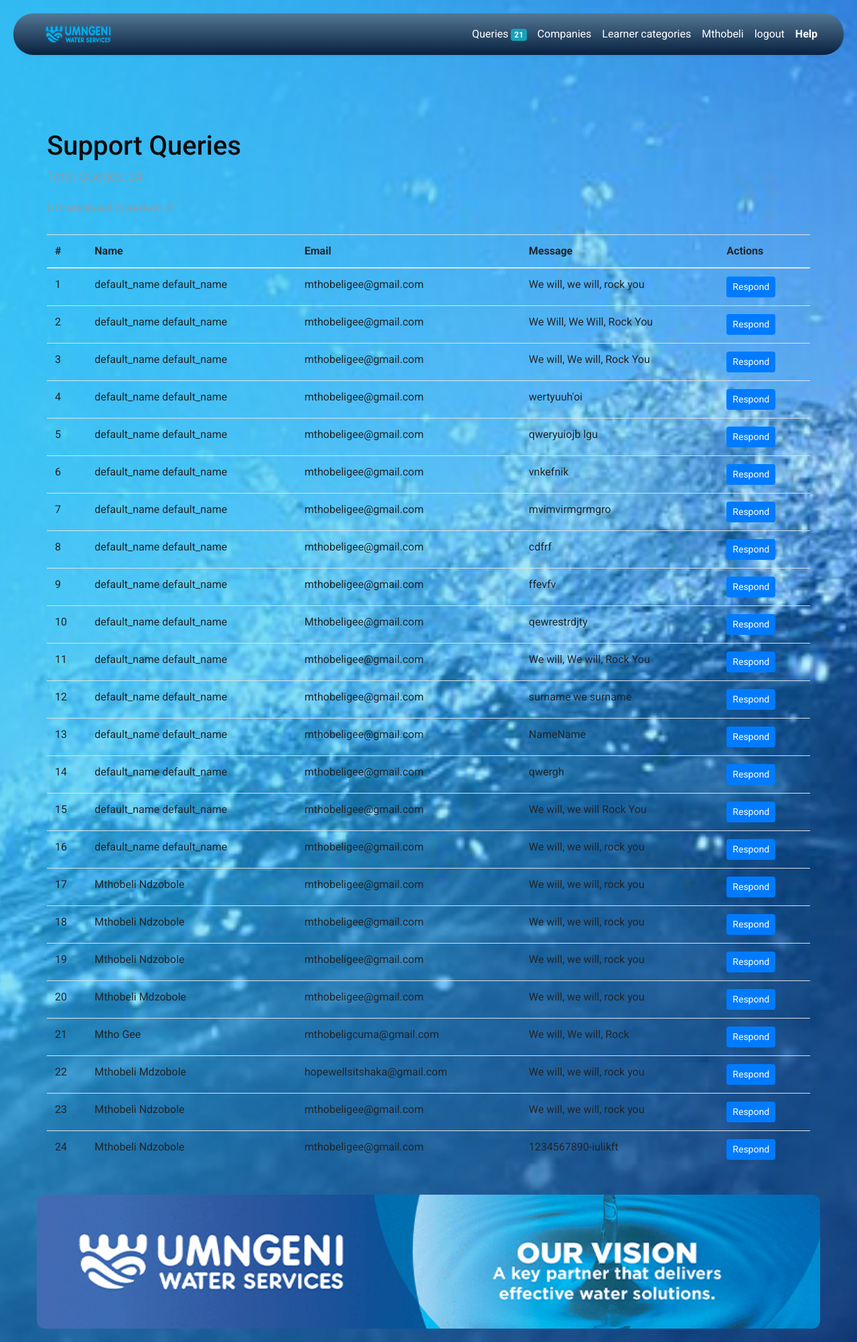
After one commit to HopewellA1/LearnerRecruitment, a Django app: page /support/QueryList/ in a window 1280 px wide. The commit adds this page. Shown: the whole page at 67% size. Run offline with Django 5.2, Linux system fonts and the light colour scheme; a user stored in the database is signed in; data comes from the database, SQL or seed files in the repository; both versions use the stored data as it was after the commit; some libraries are stand-ins or nearby versions.

Commit message:
2nd Support

```diff
--- a/applicants/templates/applicants/base.html
+++ b/applicants/templates/applicants/base.html
@@ -136,6 +136,13 @@
 
 
 
+                            <li class="nav-item">
+
+                                <a style="color: white;" href="{% url 'QueryList' %}"  class="nav-link" >
+                                    Queries <span id="query-count" class="badge badge-info">...</span>
+                                </a>
+                            </li>
+
                                 <li class="nav-item">
 
                                     <a style="color: white;" href="{% url 'SelectCompany' %}"  class="nav-link" >
@@ -245,6 +252,23 @@
   <!-- custom js -->
   <script src="{% static 'Login/js/custom.js' %}"></script>
 
+  <script>
+    document.addEventListener("DOMContentLoaded", function () {
+
+        fetch("{% url 'total_queries_api' %}")
+            .then(response => response.json())
+            .then(data => {
+
+                const queryCountSpan = document.getElementById("query-count");
+                queryCountSpan.textContent = data.unresolved_queries;
+            })
+            .catch(error => {
+                console.error("Error fetching query count:", error);
+            });
+    });
+    </script>
+
+
   {% if user.is_authenticated %}
     {% comment %} <script>
 
--- a/support/models.py
+++ b/support/models.py
@@ -11,3 +11,4 @@ class query(models.Model):
     email = models.TextField()
     message = models.TextField()
     created_at = models.DateTimeField(auto_now_add=True)
+    status = models.CharField(max_length=30, default="Pending")
--- /dev/null
+++ b/support/templates/support/QueryList.html
@@ -0,0 +1,37 @@
+{% extends "applicants/base.html" %}
+
+{% block content %}
+<div class="container mt-5">
+    <h1>Support Queries</h1>
+    <!-- Display the total and unresolved query counts -->
+    <p>Total Queries: {{ total_queries }}</p>
+    <p>Unresolved Queries: {{ unresolved_queries }}</p>
+
+    <!-- Table to display the list of queries -->
+    <table class="table mt-4">
+        <thead>
+            <tr>
+                <th>#</th>
+                <th>Name</th>
+                <th>Email</th>
+                <th>Message</th>
+                <th>Actions</th>
+            </tr>
+        </thead>
+        <tbody>
+            {% for query in queries %}
+            <tr>
+                <td>{{ query.queryId  }}</td> <!-- Query ID -->
+                <td>{{ query.name }} {{ query.surname }}</td> <!-- User's Name -->
+                <td>{{ query.email }}</td> <!-- User's Email -->
+                <td>{{ query.message|truncatewords:10 }}</td> <!-- Shortened Query Message -->
+                <td>
+                    <!-- Link to respond to this query -->
+                    <a href="{% url 'response' query.queryId  %}" class="btn btn-primary btn-sm">Respond</a>
+                </td>
+            </tr>
+            {% endfor %}
+        </tbody>
+    </table>
+</div>
+{% endblock %}
--- a/support/urls.py
+++ b/support/urls.py
@@ -4,5 +4,8 @@ from . import views
 
 
 urlpatterns = [
-path('contact/', views.contact, name="contact")
+path('contact/', views.contact, name="contact"),
+path("response/<int:queryId>/", views.response, name="response"),
+path('QueryList/', views.QueryList, name="QueryList"),
+path('api/total-queries/', views.total_queries_api, name='total_queries_api'),
 ]
--- a/support/views.py
+++ b/support/views.py
@@ -1,10 +1,11 @@
-from django.shortcuts import render, redirect
+from django.shortcuts import render, redirect, get_object_or_404
 from django.core.mail import send_mail
 from django.contrib import messages
 from django.conf import settings
 from .models import query
 from django.contrib.auth.decorators import login_required
 from django.contrib.auth.models import User
+from django.http import JsonResponse
 
 
 def contact(request):
@@ -62,7 +63,7 @@ def contact(request):
         send_mail(
             user_subject,
             user_message,
-            '',
+            settings.DEFAULT_FROM_EMAIL,
             [email],
             fail_silently=False,
         )
@@ -72,3 +73,81 @@ def contact(request):
 
 
     return render(request, "support/Contact.html")
+
+@login_required
+def QueryList(request):
+
+    queries = query.objects.all()
+    total_queries = queries.count()
+    unresolved_queries = queries.filter(status="Pending").count()
+    pending_queries = query.objects.filter(status="Pending")
+    resolved_queries = query.objects.filter(status="Resolved")
+
+    return render(request, "support/QueryList.html", {
+        "queries": queries,
+        "pending_queries": resolved_queries,
+        "resolved_queries": pending_queries,
+        "total_queries": total_queries,
+        "unresolved_queries": unresolved_queries,
+    })
+
+
+
+
+
+def response(request, queryId):
+    user_query  = get_object_or_404(query, pk=queryId)
+
+    if request.method == "POST":
+
+        response_message = request.POST.get("response_message")
+
+        if response_message:
+
+            subject = "Response to Your Support Query"
+            email_message = f"""
+            Dear {user_query .name} {user_query .surname},
+
+            Thank you for your patience. Here is our response to your query:
+
+            Your Query:
+            -------------------------------
+            {user_query .message}
+
+            Our Response:
+            -------------------------------
+            {response_message}
+
+            If you have further questions, feel free to reach out again.
+
+            Best regards,
+            Support Team
+            """
+
+
+            send_mail(
+                subject,
+                email_message,
+                settings.DEFAULT_FROM_EMAIL,  # Sender's email address
+                [user_query .email],         # Recipient's email address
+                fail_silently=False,        # Raise error if sending fails
+            )
+
+            user_query .status = "Resolved"
+            user_query .save()
+
+            messages.success(request, "Response sent successfully!")
+            return redirect("QueryList")
+        else:
+            messages.error(request, "Please type a response before sending.")
+
+    return render(request, "support/response.html", {"user_query": user_query})
+
+def total_queries_api(request):
+    total_queries = query.objects.count()
+    unresolved_queries = query.objects.filter(status="Pending").count()
+
+    return JsonResponse({
+        "total_queries": total_queries,
+        "unresolved_queries": unresolved_queries,
+    })
```
Also changed, not shown: main/settings.py (+10 -9 lines), support/context_processors.py (added, +13 -0 lines), support/templates/support/response.html (added, +28 -0 lines), applicants/static/manageProfile/images/UWS---Signature-Banner_Updated03 (005).gif (added), db.sqlite3, support/migrations/0004_query_resolved.py (added), support/migrations/0005_remove_query_resolved_query_status.py (added), 1 other file.
